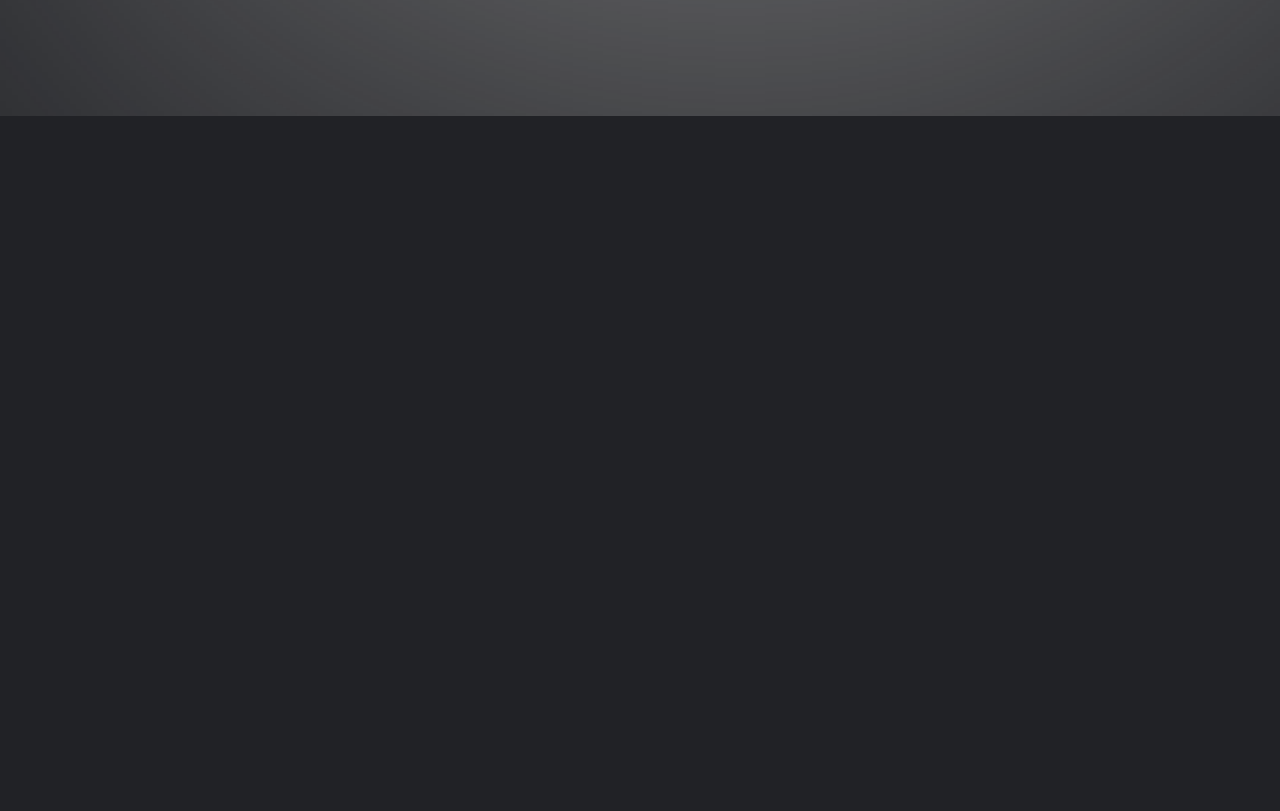
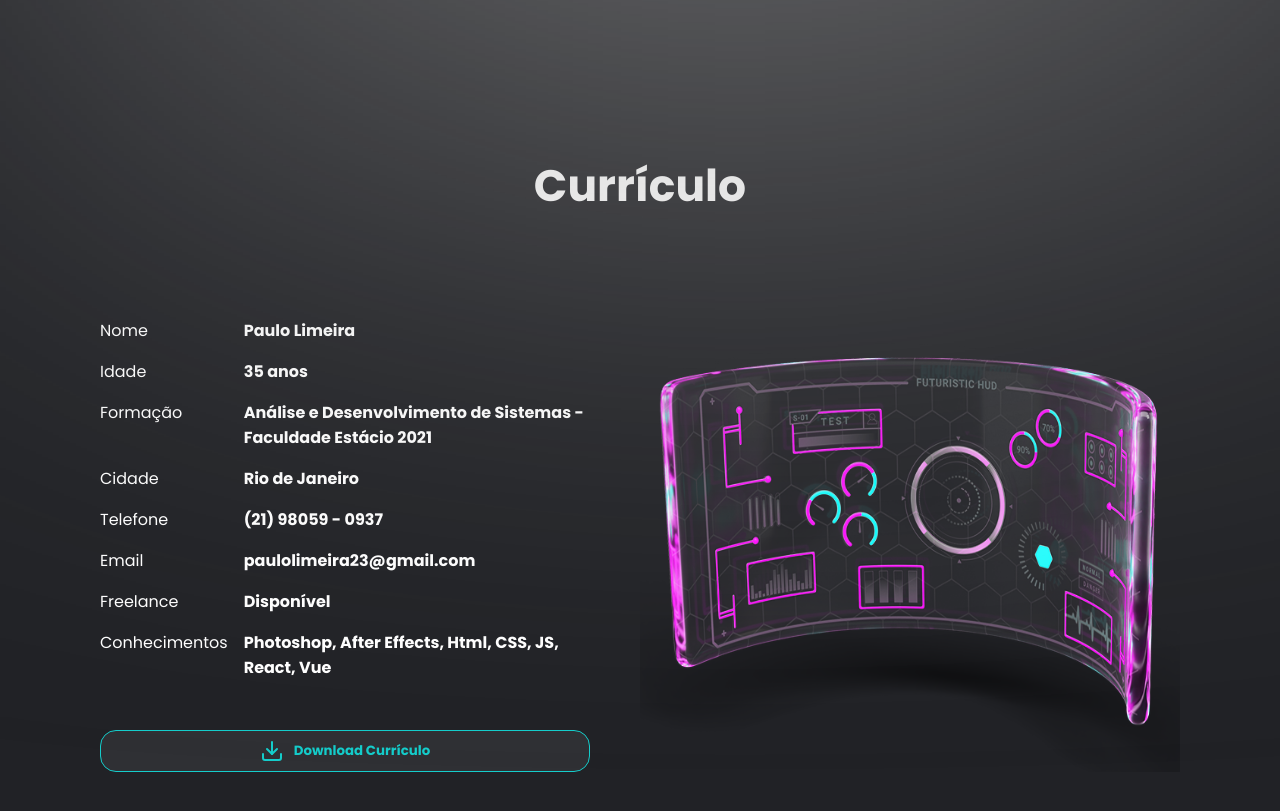
Before and after one commit to PauloLimeiraGit/projeto-curriculo, a plain HTML site: page index.html in a window 1280 px wide. Shown: the part 2720-3531 px from the top of the page. Before the commit the page ends 2836 px from the top, so only its background shows below. Drawn offline with nearby package versions, Linux system fonts and the light colour scheme.

Commit message:
inclusão da "section portfolio"

```diff
--- a/index.html
+++ b/index.html
@@ -140,8 +140,29 @@
             </p>
           </div>
 
+        </div>
+      </section>
 
+      <section class="curriculo">
+        <h1>Currículo</h1>
+        <div class="curriculo-container">
+          <div class="info-container">
+            <div class="dados">
+            <span>Nome</span><b>Paulo Limeira</b>
+            <span>Idade</span><b>35 anos</b>
+            <span>Formação</span><b>Análise e Desenvolvimento de Sistemas - Faculdade Estácio 2021</b>
+            <span>Cidade</span><b>Rio de Janeiro</b>
+            <span>Telefone</span><b>(21) 98059 - 0937</b>
+            <span>Email</span><b>paulolimeira23@gmail.com</b>
+            <span>Freelance</span><b>Disponível</b>
+            <span>Conhecimentos</span><b>Photoshop, After Effects, Html, CSS, JS, React, Vue</b>
+             </div>
+            <button class="button2">
+              <i data-feather="download"></i><span>Download Currículo</span>
+            </button>
+          </div>
 
+          <img src="Assets/tela.png">
         </div>
       </section>
 
--- a/style.css
+++ b/style.css
@@ -266,6 +266,49 @@ nav ul a svg{
     margin: 0;
 }
 
+/* Section curriculo */
+.curriculo{
+    padding: 0 100px;
+    text-align: center;
+}
+
+.curriculo .curriculo-container{
+    display: flex;
+    margin: 100px 0;
+}
+.curriculo-container img{
+    width: 50%;
+}
+
+.info-container{
+    width: 50%;
+    text-align: left;
+    display: flex;
+    margin: 0;
+    padding-right: 50px;
+    flex-direction: column;
+    justify-content: center;
+}
+
+.dados{
+    display: grid;
+    grid-template-columns: 1fr auto;
+    grid-gap: 1rem;
+    margin-bottom: 50px;
+}
+.button2{
+   display: flex;
+   justify-content: center;
+   align-items: center;
+   background: #2F3034;
+   border:1px solid var(--green);
+   color: var(--green);
+}
+
+.button2 svg{
+    margin-right: 10px;
+
+}
 
 /* Responsividade */
 
```
Also changed, not shown: Assets/tela.png (added), 1 other file.
